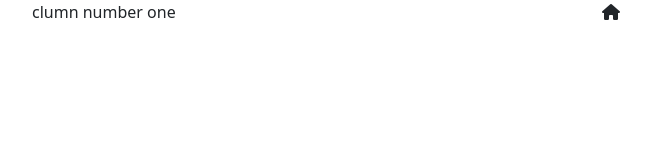
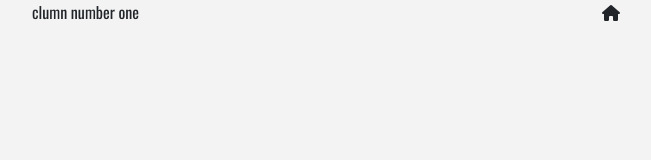
Before and after one commit to MarcoRosselDev/react-17-phone-e-commerce, a React (Create React App) app: page / in a window 1280 px wide. Shown: the top 160 px of the page, without its empty margins (50-701 px from the left). Built offline with nearby package versions, Linux system fonts and the light colour scheme.

Commit message:
css important

```diff
--- a/src/App.css
+++ b/src/App.css
@@ -0,0 +1,11 @@
+:root {
+  --mainBlue: #2a2a72;
+  --lightBlue: #009ffd;
+  --mainWhite: #f3f3f3;
+  --mainDark: #232528;
+  --mainYellow: #ffa400;
+}
+body {
+  font-family: "Oswald", sans-serif !important;
+  background: var(--mainWhite) !important;
+}
```
